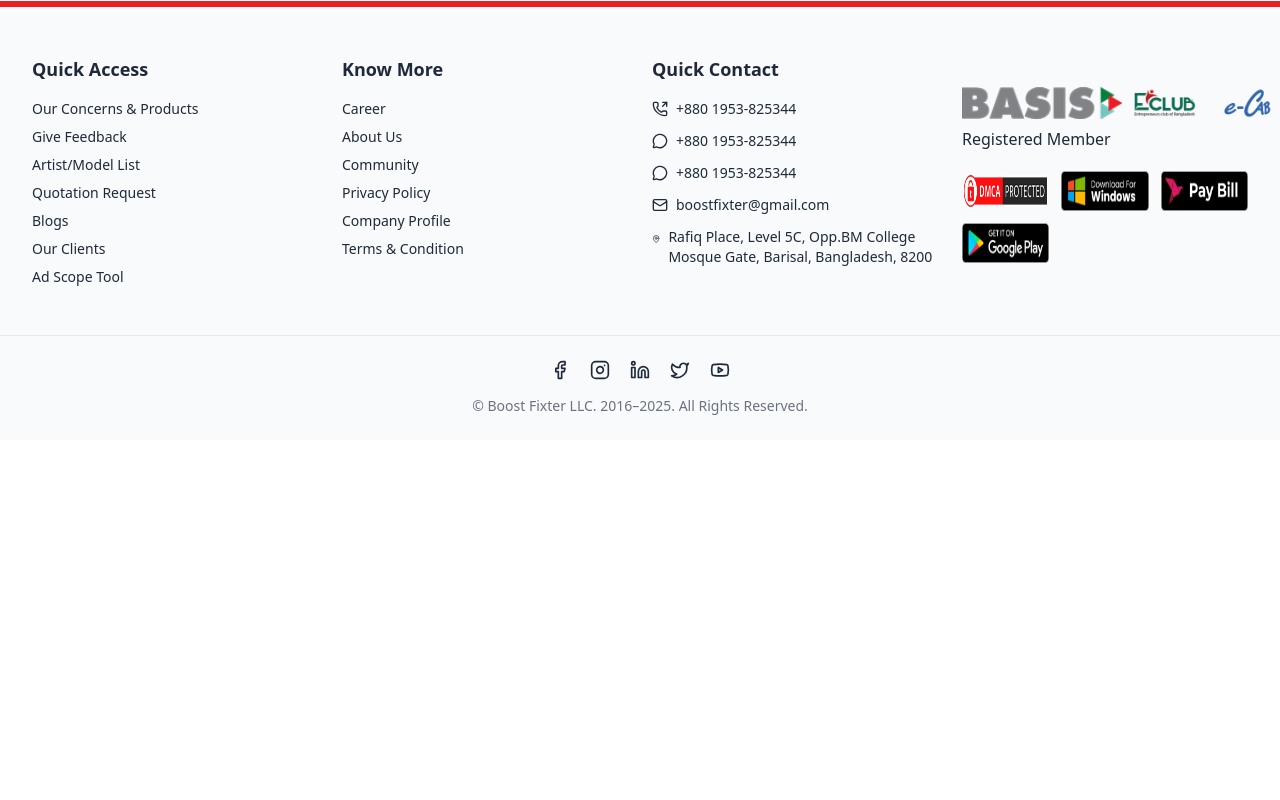
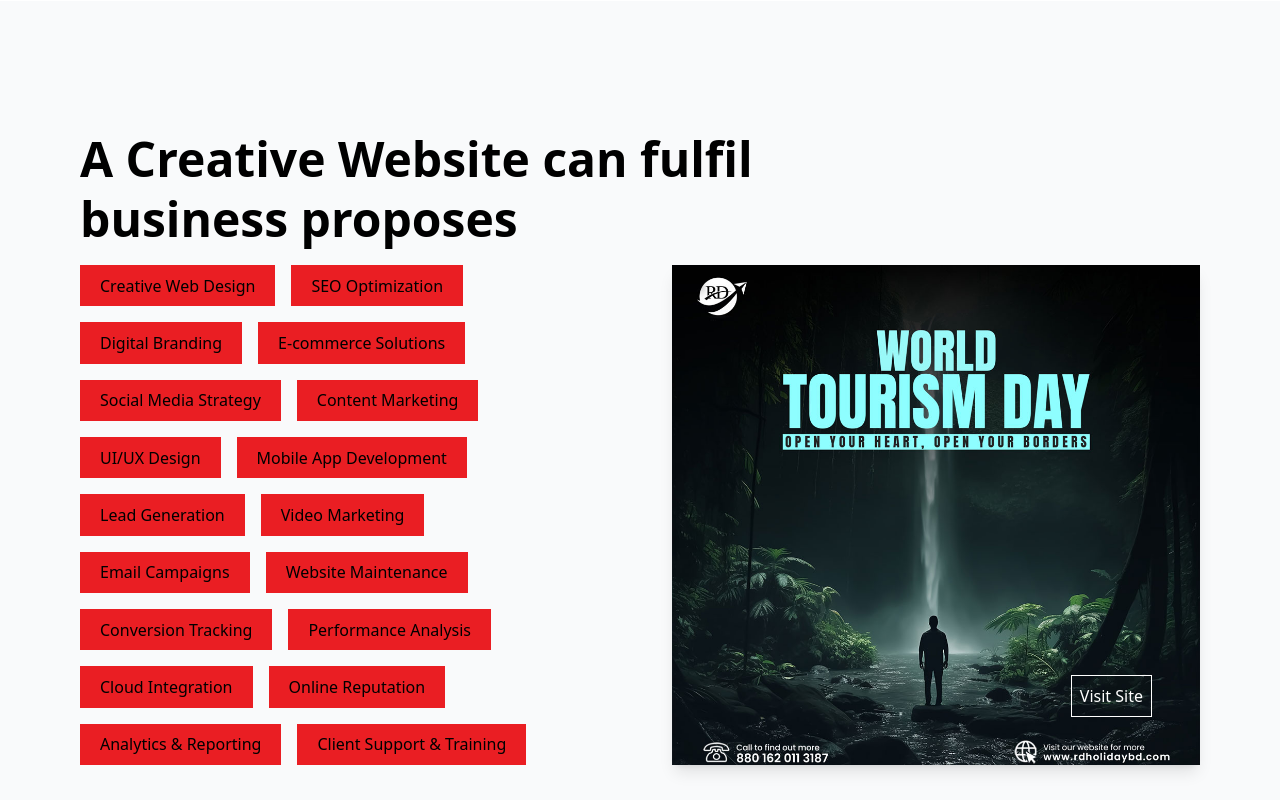
Before and after one commit to adsfixter/BoostFixter-, a Next.js app: page /portfolio in a window 1280 px wide. Shown: the part 4760-5560 px from the top of the page. Before the commit the page ends 5200 px from the top, so only its background shows below. Built offline with nearby package versions, Linux system fonts and the light colour scheme.

Commit message:
boost fixter business proposes section adde

```diff
--- /dev/null
+++ b/src/app/components/portfolio/BusinessProposes.jsx
@@ -0,0 +1,72 @@
+import Image from 'next/image'
+import Link from 'next/link'
+import React from 'react'
+
+const links = [
+  "Creative Web Design",
+  "SEO Optimization",
+  "Digital Branding",
+  "E-commerce Solutions",
+  "Social Media Strategy",
+  "Content Marketing",
+  "UI/UX Design",
+  "Mobile App Development",
+  "Lead Generation",
+  "Video Marketing",
+  "Email Campaigns",
+  "Website Maintenance",
+  "Conversion Tracking",
+  "Performance Analysis",
+  "Cloud Integration",
+  "Online Reputation",
+  "Analytics & Reporting",
+  "Client Support & Training",
+]
+
+export default function BusinessProposes() {
+  return (
+    <section className="bg-gray-50 px-6 py-20 md:px-12 md:py-32">
+      <div className="px-4 mx-auto max-w-7xl sm:px-6 lg:px-8">
+        {/* Title */}
+        <h1 className="text-4xl sm:text-5xl font-extrabold leading-tight mb-4">
+          A Creative Website can fulfil <br /> business proposes
+        </h1>
+
+        {/* Content Grid */}
+        <div className="grid gap-12 lg:grid-cols-2 lg:gap-16">
+          {/* Left Side - Links */}
+          <div className="flex flex-wrap gap-4">
+            {links.map((item, index) => (
+              <Link
+                href="#"
+                key={index}
+                className="bg-secondary font-medium py-2 px-5 flex items-center hover:bg-primary transition-all duration-300 whitespace-nowrap"
+              >
+                {item}
+              </Link>
+            ))}
+          </div>
+
+          {/* Right Side - Image */}
+          <div className="relative flex items-center justify-center">
+            <div className="relative w-full overflow-hidden h-[500px] shadow-lg">
+              <Image
+                src="/portfolio/website.jpg"
+                alt="Agency office workspace"
+                fill
+                className="object-cover"
+                          />
+
+                      </div>
+                       <Link
+                              href='#'
+                              className=' absolute bottom-12 right-12 border p-2 hover:bg-secondary text-white'
+                          >
+                              Visit Site
+                          </Link>
+          </div>
+        </div>
+      </div>
+    </section>
+  )
+}
--- a/src/app/portfolio/page.jsx
+++ b/src/app/portfolio/page.jsx
@@ -5,6 +5,7 @@ import PortfolioVideo from '../components/portfolio/PortfolioVideo'
 import SomeExplainerVideo from '../components/portfolio/SomeExplainerVideo'
 import GraphicsDeliver from '../components/portfolio/GraphicsDeliver'
 import SEOProjects from '../components/portfolio/SEOProjects'
+import BusinessProposes from '../components/portfolio/BusinessProposes'
 
 export default function portfolio() {
   return (
@@ -15,6 +16,7 @@ export default function portfolio() {
       <SomeExplainerVideo></SomeExplainerVideo>
       <GraphicsDeliver></GraphicsDeliver>
       <SEOProjects></SEOProjects>
+      <BusinessProposes></BusinessProposes>
     </div>
   )
 }
```
